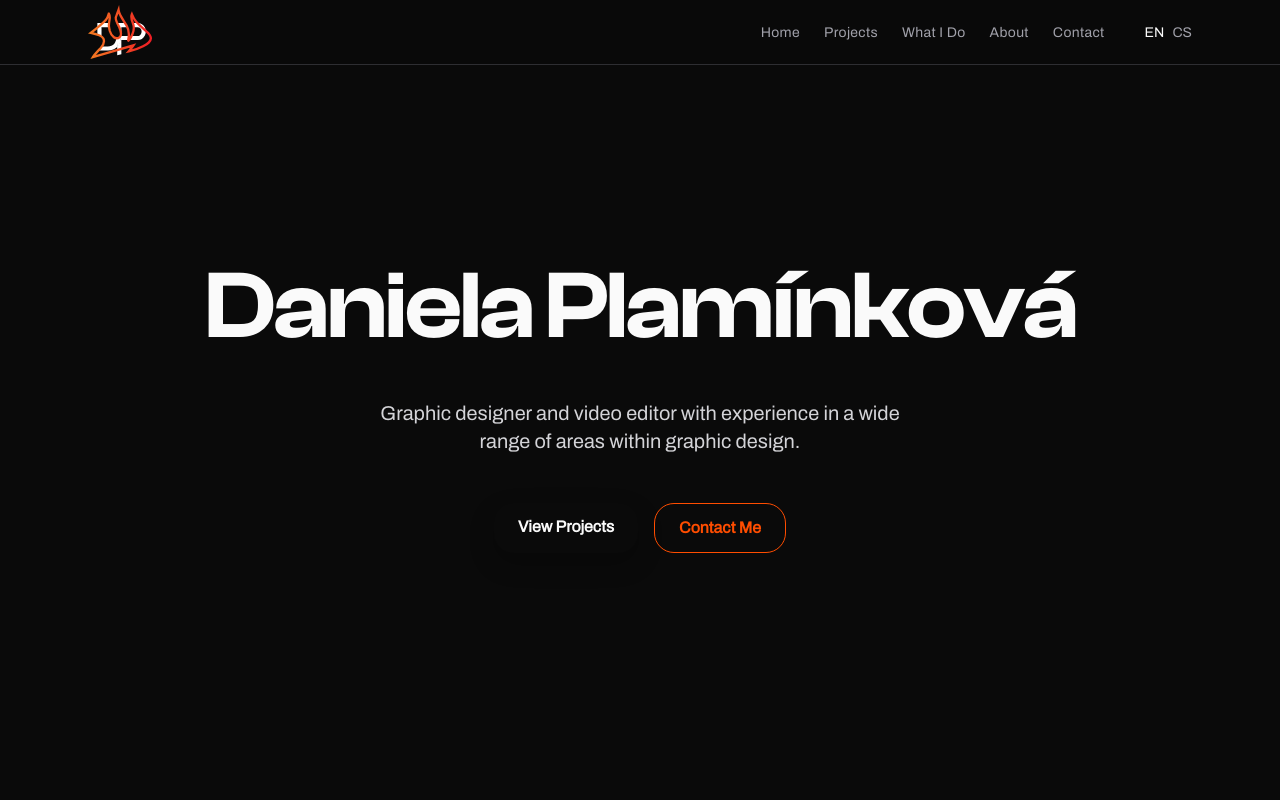
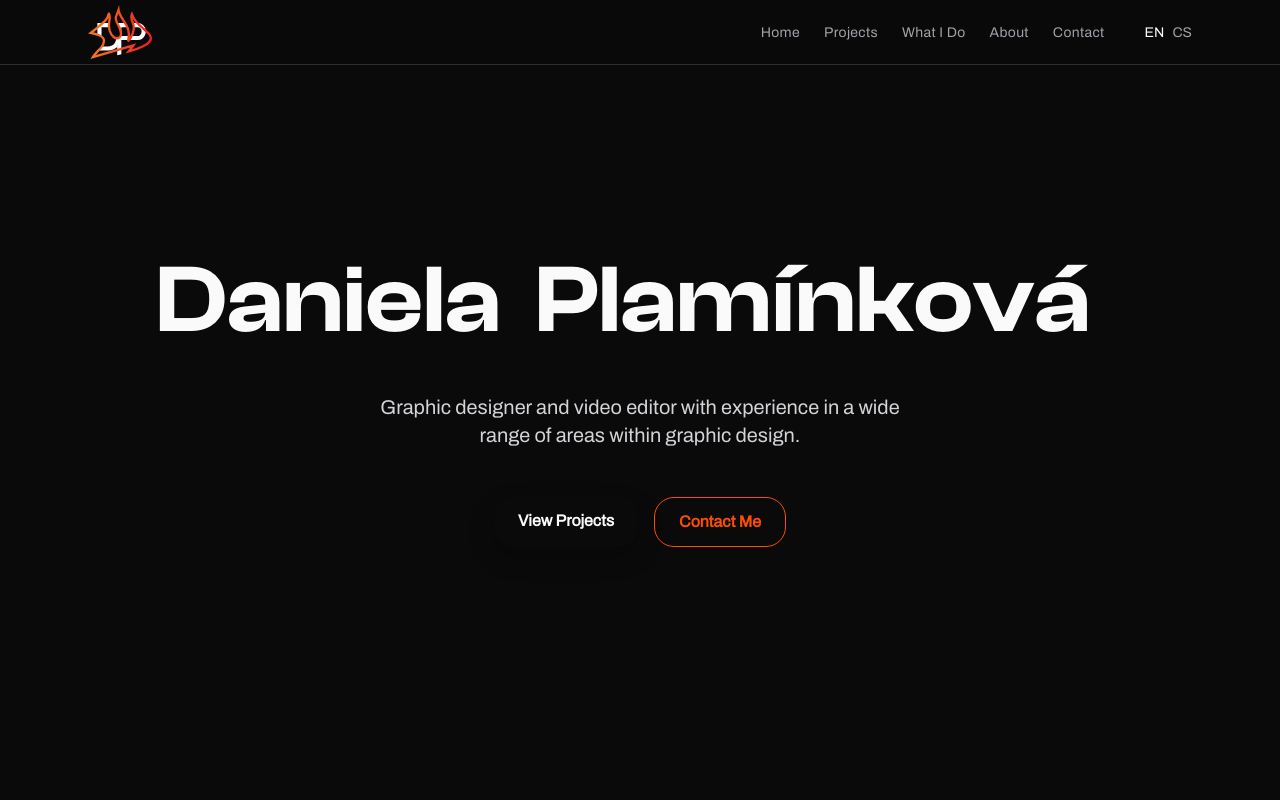
Before and after one commit to terezavrchovinova/dp-design, a React (Vite) app: page / in a window 1280 px wide. Shown: the top 800 px of the page. Built offline with nearby package versions, Linux system fonts and the light colour scheme.

Commit message:
feat: enhance AnimatedHeading and JobCard components with improved styling and layout

```diff
--- a/src/components/AnimatedHeading.tsx
+++ b/src/components/AnimatedHeading.tsx
@@ -53,25 +53,38 @@ export default function AnimatedHeading() {
   const heading = t('home.heading')
 
   return (
-    <h1 ref={headingRef}>
-      {heading.split('').map((char, index) => (
+    <div className="w-full flex justify-center text-center">
+      <h1
+        ref={headingRef}
+        className="flex flex-wrap justify-center text-7xl md:text-7xl lg:text-8xl text-center mb-3"
+      >
+        {heading.split(' ').map((word, wordIndex) => (
+          <span key={wordIndex} className="flex">
+            {word.split('').map((char, charIndex) => {
+              const index = wordIndex * 100 + charIndex
+              return (
                 <motion.span
                   key={index}
                   className="inline-block"
                   animate={
-            scattered[index]
-              ? scattered[index]
-              : { opacity: 1, y: 0, rotate: 0, scale: 1 }
+                    scattered[index] ?? {
+                      opacity: 1,
+                      y: 0,
+                      rotate: 0,
+                      scale: 1,
+                    }
                   }
                   onHoverStart={() => handleHover(index)}
-          transition={{
-            duration: 1,
-            ease: [0.25, 1, 0.5, 1],
-          }}
+                  transition={{ duration: 1, ease: [0.25, 1, 0.5, 1] }}
                 >
-          {char === ' ' ? '\u00A0' : char}
+                  {char}
                 </motion.span>
+              )
+            })}
+            <span className="inline-block w-[0.5ch]"></span>
+          </span>
         ))}
       </h1>
+    </div>
   )
 }
--- a/src/components/JobCard.tsx
+++ b/src/components/JobCard.tsx
@@ -13,7 +13,7 @@ export const JobCard = ({ title, date, description }: Job) => {
   return (
     <div className="mb-10 p-6 max-w-4xl mx-auto backdrop-blur-md transition-smooth glass">
       <div className="flex flex-col sm:flex-row sm:items-center sm:justify-between gap-2 mb-4">
-        <p className="text-2xl font-bold tracking-tight">{title}</p>
+        <p className="text-2xl font-bold tracking-tight text-center">{title}</p>
         <span
           className="text-sm text-muted"
           style={{ color: 'var(--color-gray)' }}
@@ -25,7 +25,7 @@ export const JobCard = ({ title, date, description }: Job) => {
       <ul className="space-y-4 text-base leading-relaxed">
         {points.map((point, i) => (
           <li key={i} className="flex items-start gap-3">
-            <span className="relative top-[1px] text-accent inline-flex items-center justify-center">
+            <span className="relative top-[6px] text-accent inline-flex items-center justify-center">
               <svg
                 viewBox="0 0 24 24"
                 fill="currentColor"
--- a/src/index.css
+++ b/src/index.css
@@ -64,15 +64,15 @@ h3 {
 }
 
 h1 {
-    @apply text-5xl md:text-6xl lg:text-8xl tracking-tight leading-tight text-center;
+    @apply text-7xl md:text-7xl lg:text-8xl text-center mb-3;
 }
 
 h2 {
-    @apply text-3xl md:text-4xl lg:text-5xl font-bold text-center mb-3;
+    @apply text-3xl md:text-4xl lg:text-5xl text-center mb-6;
 }
 
 h3 {
-    @apply text-2xl md:text-3xl lg:text-4xl font-semibold text-center mb-6;
+    @apply text-xl md:text-2xl lg:text-3xl text-center mb-6;
 }
 
 @layer utilities {
```
Lines whose indentation alone changed are shown as unchanged.
